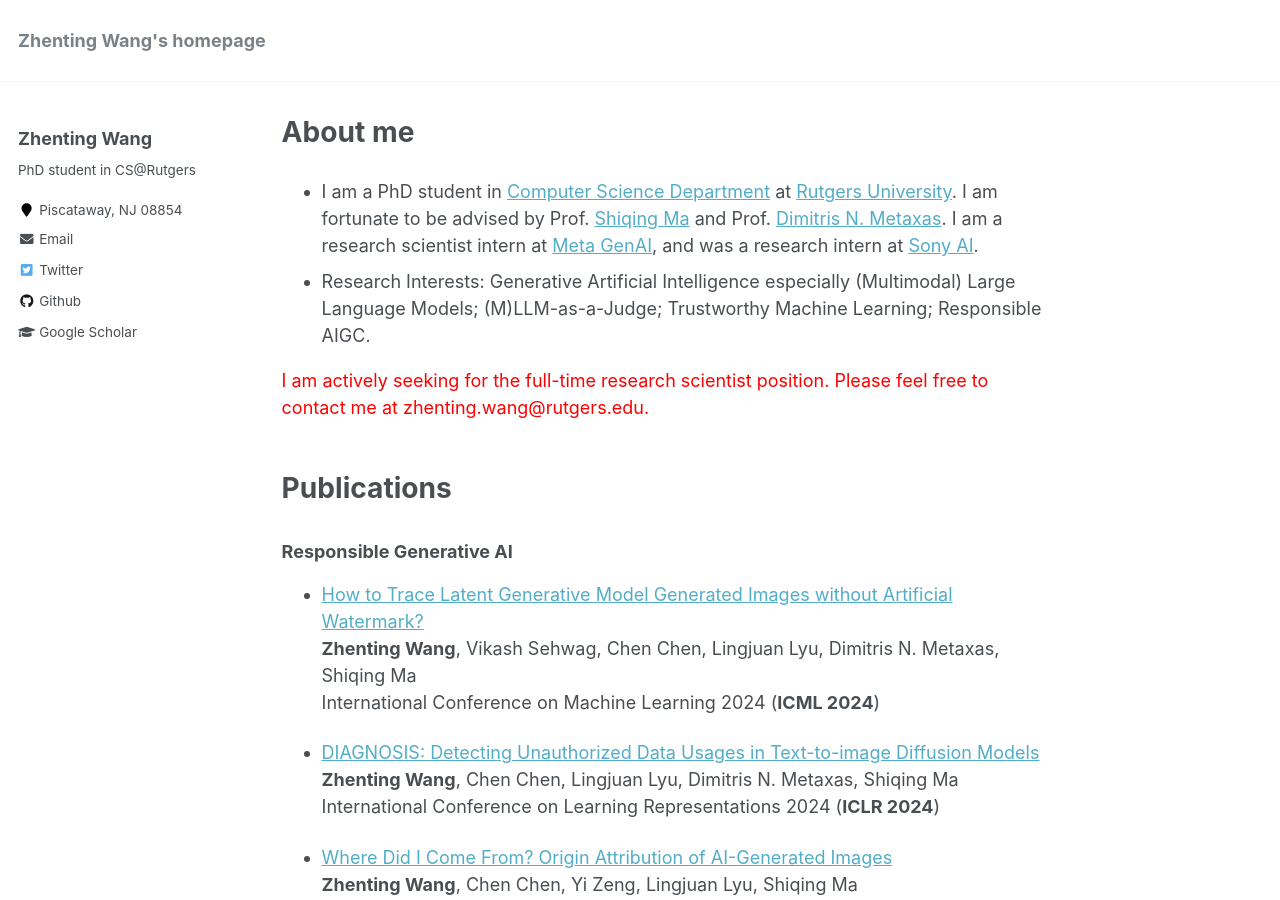
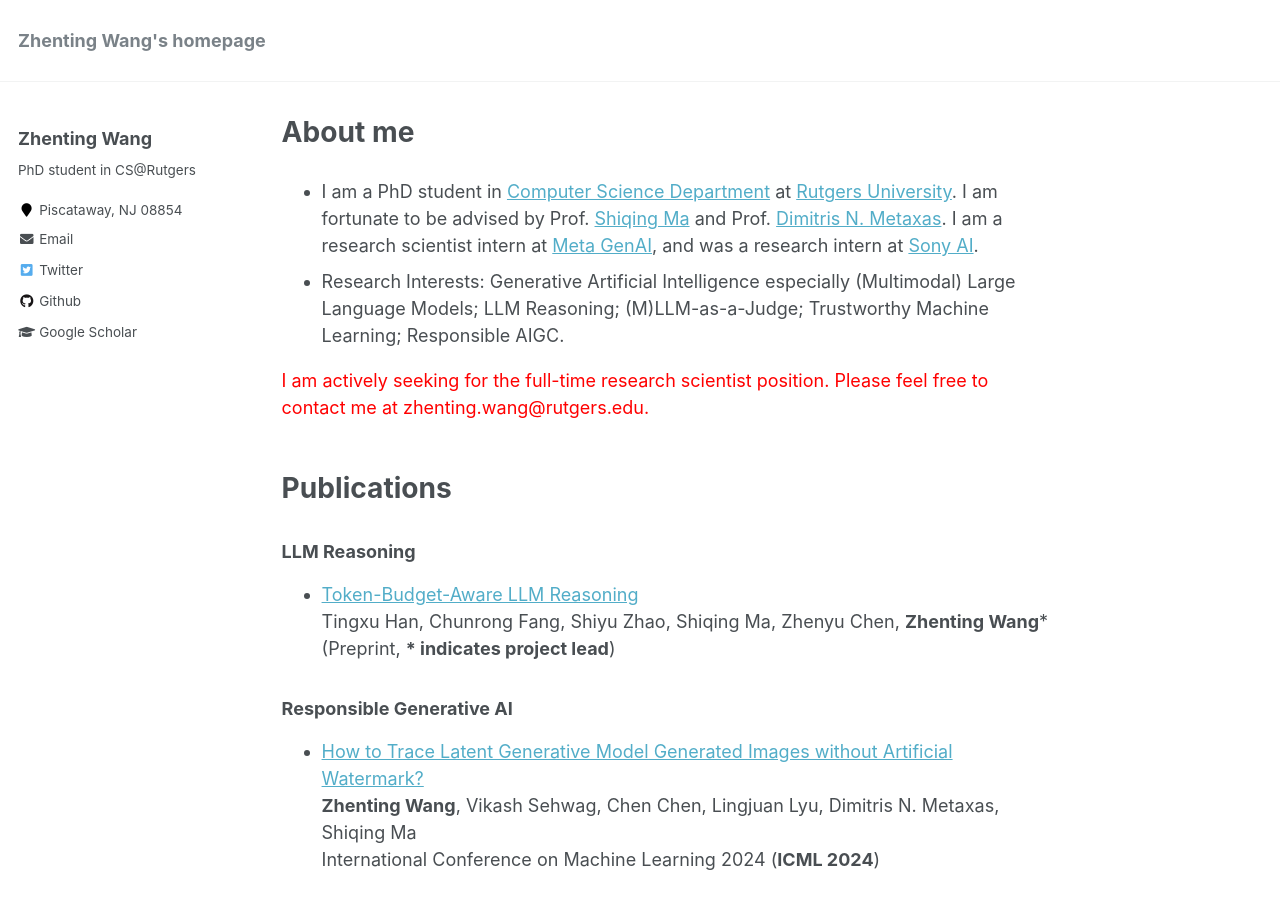
Before and after one commit to ZhentingWang/zhentingwang.github.io, a Jekyll site: the page built from _pages/about.md, in a window 1280 px wide and 900 px high. Built offline with Jekyll 4.4.1, drawn with Linux system fonts in a browser that asks for light colours.

Commit message:
Update about.md

```diff
--- a/_pages/about.md
+++ b/_pages/about.md
@@ -9,7 +9,7 @@ redirect_from:
 ---
 
 * I am a PhD student in [Computer Science Department](https://www.cs.rutgers.edu/) at [Rutgers University](https://www.rutgers.edu/). I am fortunate to be advised by Prof. [Shiqing Ma](https://people.cs.umass.edu/~shiqingma/) and Prof. [Dimitris N. Metaxas](https://people.cs.rutgers.edu/~dnm/). I am a research scientist intern at [Meta GenAI](https://ai.meta.com/), and was a research intern at [Sony AI](https://ai.sony/).
-* Research Interests: Generative Artificial Intelligence especially (Multimodal) Large Language Models; (M)LLM-as-a-Judge; Trustworthy Machine Learning; Responsible AIGC.
+* Research Interests: Generative Artificial Intelligence especially (Multimodal) Large Language Models; LLM Reasoning; (M)LLM-as-a-Judge; Trustworthy Machine Learning; Responsible AIGC.
 
 <font color='red'> I am actively seeking for the full-time research scientist position. Please feel free to contact me at zhenting.wang@rutgers.edu.</font>
 
@@ -61,6 +61,11 @@ redirect_from:
 
 Publications
 ======
+
+### LLM Reasoning
+
+* [Token-Budget-Aware LLM Reasoning](https://arxiv.org/pdf/2412.18547)
+Tingxu Han, Chunrong Fang, Shiyu Zhao, Shiqing Ma, Zhenyu Chen, **Zhenting Wang**\* (Preprint, **\* indicates project lead**)
 
 ### Responsible Generative AI
 
```
